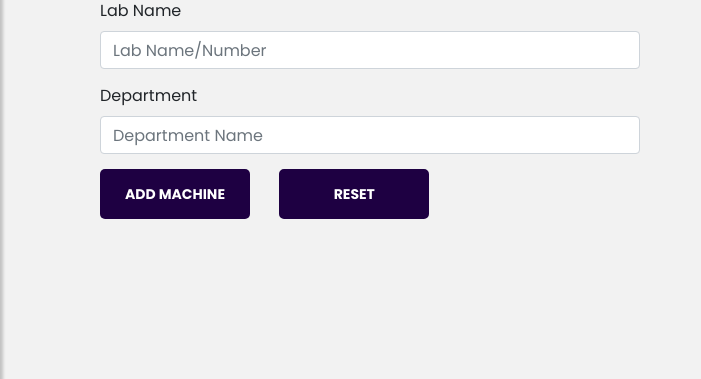
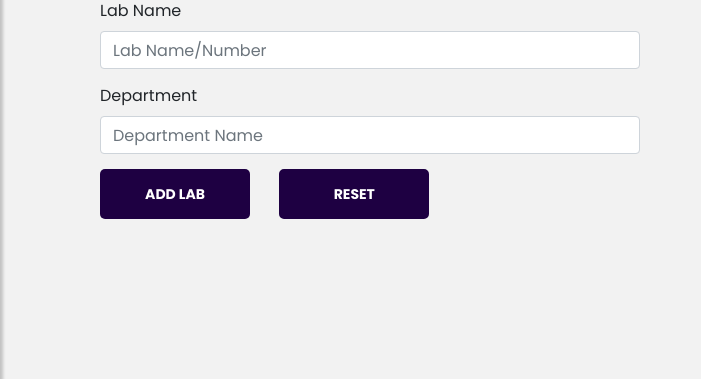
Before and after one commit to thejaynesh/Machine_Tracking, a PHP site: page /addlabv2.php in a window 1280 px wide. Shown: the part 273-652 px from the top of the page, without its empty margins (0-701 px from the left). Run offline with PHP 8.4, Linux system fonts and the light colour scheme; a user stored in the database is signed in; some libraries are stand-ins or nearby versions.

Commit message:
Update addlabv2.php

```diff
--- a/addlabv2.php
+++ b/addlabv2.php
@@ -150,7 +150,7 @@ td:hover{
 
         <div class="form-submit">
 
-        <input type="submit" value="Add Machine" name="add" id="Submit" class="Submit">
+        <input type="submit" value="Add Lab" name="add" id="Submit" class="Submit">
         <input type="reset" value="Reset" class="submit" id="reset" name="reset" />
             </div>
         </form>
```
